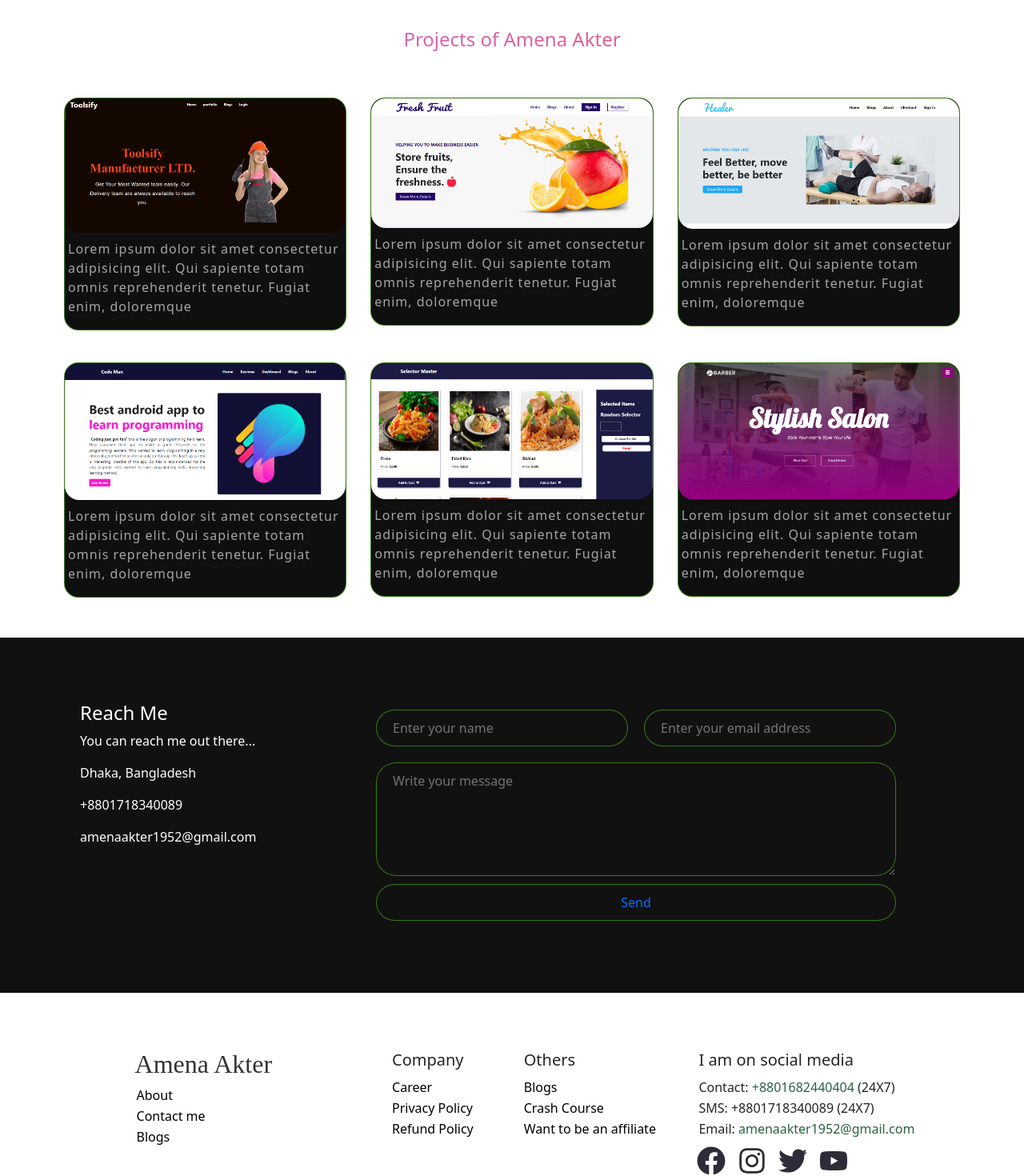
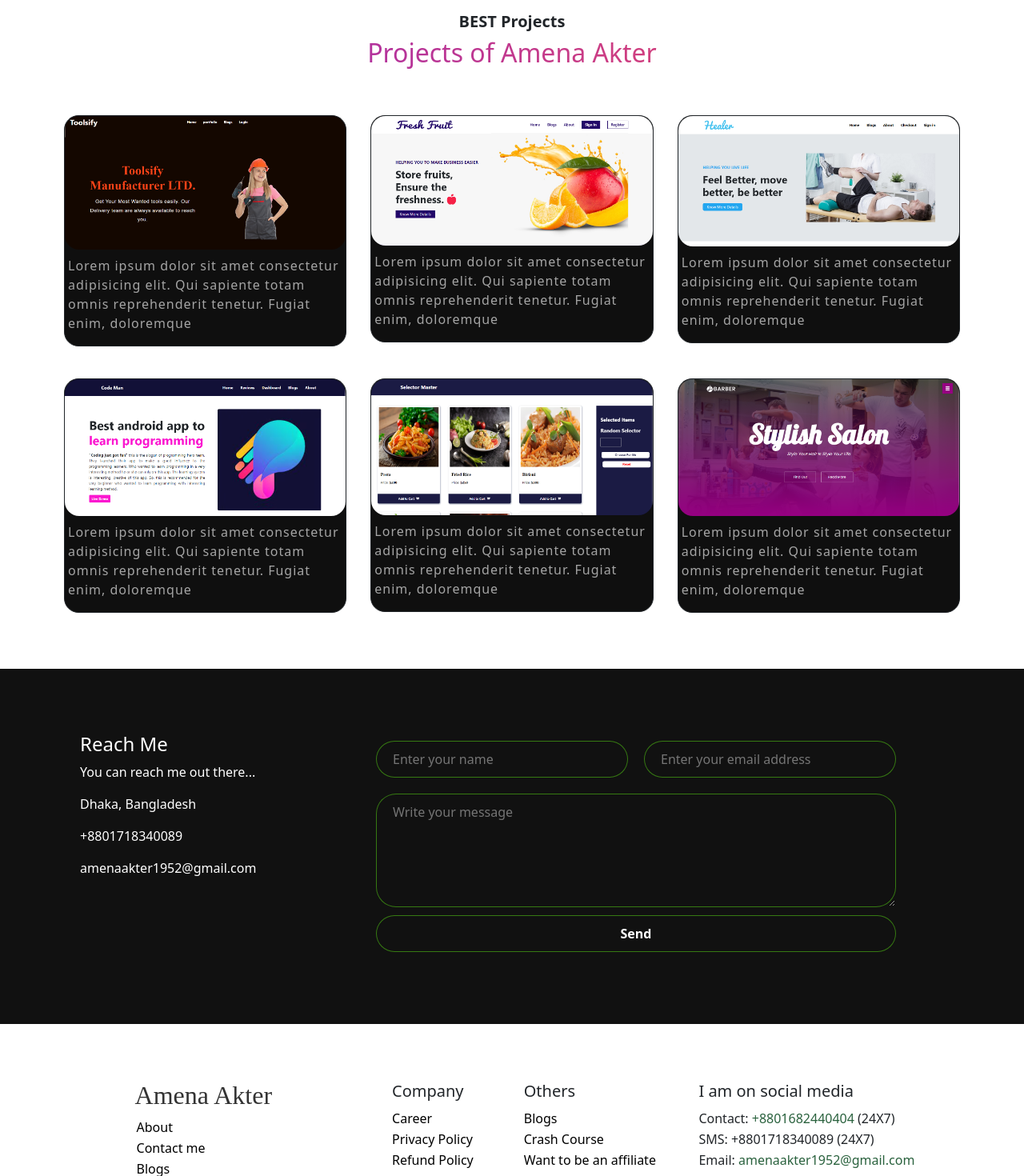
Before and after one commit to AmenaAkter5/portfolio-site-amena, a React (Create React App) app: page / in a window 1280 px wide. Shown: the part 620-2090 px from the top of the page at 80% size. Built offline with nearby package versions, Linux system fonts and the light colour scheme.

Commit message:
contact design updated

```diff
--- a/src/Pages/Home/Banner/Banner.css
+++ b/src/Pages/Home/Banner/Banner.css
@@ -27,7 +27,7 @@
 }
 
 .gradient-text-one {
-    background: linear-gradient(to right, #c471ed, #f64f59);
+    background: linear-gradient(to right, #8d22c2, #f64f59);
     background-clip: text;
     -webkit-text-fill-color: transparent;
 }
--- a/src/Pages/Home/Contact/Contact.js
+++ b/src/Pages/Home/Contact/Contact.js
@@ -39,10 +39,10 @@ const Contact = () => {
             </div>
             <div>
                 <form ref={form} onSubmit={sendEmail} className='contact-form'>
-                    <input type="text" name="user_name" id="" placeholder='Enter your name' />
-                    <input type="email" name="user_email" placeholder='Enter your email address' />
-                    <textarea name="message" cols="50" rows="5" placeholder='Write your message' />
-                    <input className='text-primary' type="submit" value="Send" />
+                    <input className='text-white' type="text" name="user_name" id="" placeholder='Enter your name' />
+                    <input className='text-white' type="email" name="user_email" placeholder='Enter your email address' />
+                    <textarea className='text-white' name="message" cols="50" rows="5" placeholder='Write your message' />
+                    <input className='text-white fw-bold' type="submit" value="Send" />
                 </form>
             </div>
 
--- a/src/Pages/Home/Projects/Projects.css
+++ b/src/Pages/Home/Projects/Projects.css
@@ -1,5 +1,6 @@
 .project-section {
     background-color: white;
+    padding: 20px 0;
 }
 
 .project-container {
@@ -17,12 +18,11 @@
     border-style: solid;
     border-width: 1px;
     background-color: #0f0f0f;
-    border-color: rgba(92, 225, 21, 0.5);
     border-radius: 18px;
 }
 
 .project p {
-    padding: 1px;
+    padding: 0 20px;
     padding-top: 8px;
     letter-spacing: 1px;
     color: rgb(165, 165, 165);
--- a/src/Pages/Home/Projects/Projects.js
+++ b/src/Pages/Home/Projects/Projects.js
@@ -12,8 +12,8 @@ const Projects = () => {
     return (
         <section className='project-section'>
             <div>
-                <p className='text-center text-white'>BEST Projects</p>
-                <h4 className='text-center gradient-text-one'>Projects of Amena Akter</h4>
+                <h5 className='text-center fw-bold'>BEST Projects</h5>
+                <h2 className='text-center gradient-text-one'>Projects of Amena Akter</h2>
             </div>
             <div className='project-container'>
                 <div>
--- a/src/Pages/Shared/Footer/Footer.js
+++ b/src/Pages/Shared/Footer/Footer.js
@@ -1,5 +1,5 @@
 import React from 'react';
-import { FaFacebook, FaInstagram, FaTwitter, FaYoutube } from 'react-icons/fa';
+import { FaFacebook, FaLinkedin, FaTwitter, FaYoutube } from 'react-icons/fa';
 import './Footer.css';
 
 const Footer = () => {
@@ -40,7 +40,7 @@ const Footer = () => {
 
                     <div className='social-icon-container'>
                         <a href="https://www.linkedin.com/in/amena-akter/"><FaFacebook className='social-icon' /></a>
-                        <a href="https://www.linkedin.com/in/amena-akter/"><FaInstagram className='social-icon'></FaInstagram></a>
+                        <a href="https://www.linkedin.com/in/amena-akter/"><FaLinkedin className='social-icon'></FaLinkedin></a>
                         <a href="https://www.linkedin.com/in/amena-akter/"><FaTwitter className='social-icon'></FaTwitter></a>
                         <a href="https://www.linkedin.com/in/amena-akter/"><FaYoutube className='social-icon'></FaYoutube></a>
                     </div>
```
